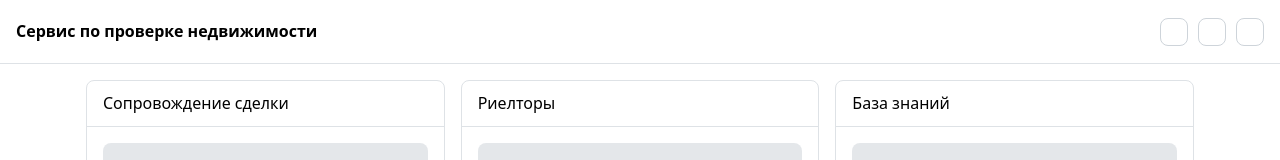
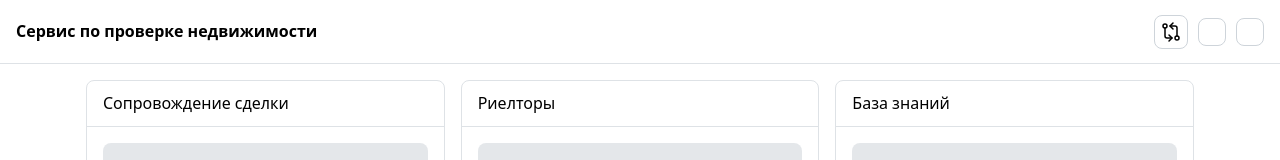
Before and after one commit to Kolomsim/CP-Project1, a React (Vite) app in the folder frontend/: page / in a window 1280 px wide. Shown: the top 160 px of the page. Built offline with nearby package versions, Linux system fonts and the light colour scheme.

Commit message:
added comparison icon

```diff
--- a/frontend/package.json
+++ b/frontend/package.json
@@ -12,6 +12,7 @@
   "dependencies": {
     "@mantine/core": "^9.4.1",
     "@mantine/hooks": "^9.4.1",
+    "@tabler/icons-react": "^3.44.0",
     "react": "^19.2.7",
     "react-dom": "^19.2.7",
     "react-router": "^8.1.0"
--- a/frontend/src/components/AppLayout.tsx
+++ b/frontend/src/components/AppLayout.tsx
@@ -1,5 +1,6 @@
 import type { ReactNode } from 'react'
 import { AppShell, Container, Group, Text, ActionIcon } from '@mantine/core'
+import { IconGitCompare } from '@tabler/icons-react';
 
 type AppLayoutProps = {
   children: ReactNode
@@ -12,7 +13,8 @@ export function AppLayout({ children }: AppLayoutProps) {
         <Group h="100%" px="md" justify="space-between">
           <Text fw={600}>Сервис по проверке недвижимости</Text>
           <Group gap="xs">
-            <ActionIcon variant="default" aria-label="Статистика" />
+            <ActionIcon variant="default" aria-label="Статистика" size="lg">
+              {<IconGitCompare stroke={1.5} />}</ActionIcon>
             <ActionIcon variant="default" aria-label="Избранное" />
             <ActionIcon variant="default" aria-label="Профиль" />
           </Group>
```
Also changed, not shown: 1 other file (tests, documents, lock files or other folders).
